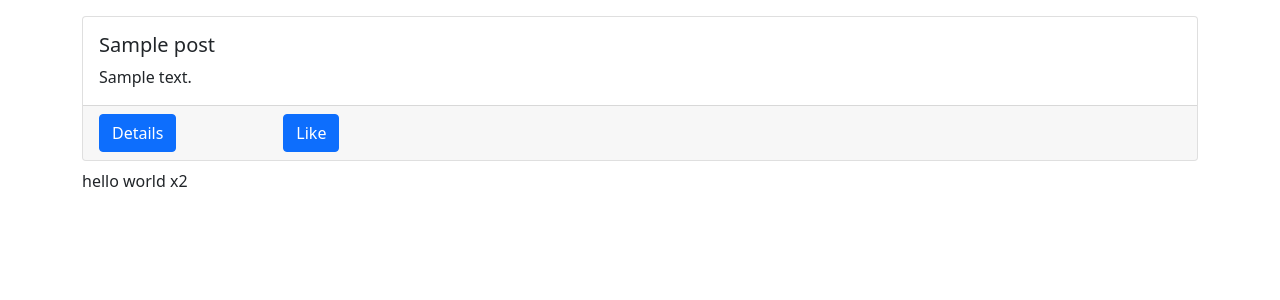
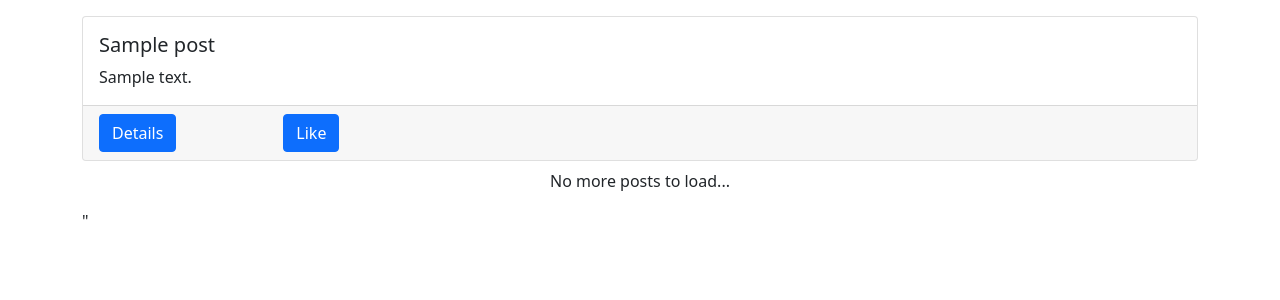
Before and after one commit to Happytyagi1/posts_proj, a Django app: page / in a window 1280 px wide. Shown: the top 300 px of the page. Run offline with Django 5.2, Linux system fonts and the light colour scheme; tables that the repository leaves empty hold one stand-in row (values such as "Sample post"); some libraries are stand-ins or nearby versions.

Commit message:
Loading More Posts with a Button Click

```diff
--- a/dj_ajax/src/posts/static/posts/main.js
+++ b/dj_ajax/src/posts/static/posts/main.js
@@ -1,26 +1,17 @@
 console.log('hello world');
 
-const helloWorldBox = document.getElementById('hello-world');
+
 const postsBox = document.getElementById('posts-box');
 const spinnerBox = document.getElementById('spinner-box');
+const loadBtn = document.getElementById('load-btn');
+const endBox = document.getElementById('end-box');
+
+let visible = 3
 
 
-
+const getData = () => {
 $.ajax({ type: 'GET',
-    url: '/hello-world/',
-    success: function(response){
-        console.log('success', response.text)
-        helloWorldBox.textContent = response.text
-
-    },
-    error: function(error){
-        console.log('error', error);
-    }
-})
-
-
-$.ajax({ type: 'GET',
-    url: '/data/',
+    url:` /data/${visible}/` ,
     success: function(response)
     {
         console.log(response)
@@ -49,6 +40,14 @@ $.ajax({ type: 'GET',
             `
         });
         }, 100)
+        console.log(response.size)
+        if (response.size == 0){
+            endBox.textContent = 'No post added yet...'
+        }
+        else if (response.size <= visible){
+            loadBtn.classList.add('not-visible')
+            endBox.textContent = 'No more posts to load...'
+        }
 
     },
     error: function(error)
@@ -56,3 +55,12 @@ $.ajax({ type: 'GET',
         console.log( error);
     }
 })
+}
+
+loadBtn.addEventListener('click', () => {
+    spinnerBox.classList.remove('not-visible')
+    visible += 3
+    getData()
+})
+
+getData()
--- a/dj_ajax/src/posts/templates/posts/main.html
+++ b/dj_ajax/src/posts/templates/posts/main.html
@@ -14,10 +14,11 @@ posts
     {% comment %} {% for obj in qs %}
       {{ obj.title }} - {{ obj.body }}<br>
     {% endfor %} {% endcomment %}
+    <div id="posts-box" > </div>
     <div id ="spinner-box" class="text-center">
         <div class="spinner-border" role="status"></div>
     </div>
-    <div id="posts-box" > </div>
-    <div id="hello-world">Hello, World!</div>
-
+    <div class="text-center mb-3" id="end-box">
+        <button class="btn btn-primary"  id="load-btn">Load more</button>"
+    </div>"
 {% endblock content %}
--- a/dj_ajax/src/posts/urls.py
+++ b/dj_ajax/src/posts/urls.py
@@ -7,10 +7,10 @@ from .views import(
 
 app_name = 'posts'
 
-urlpatterns = {
+urlpatterns = [
     path('', post_list_and_create, name='main-board'),
 
-    path('data/', load_post_data_view, name='post-data'),
+    path('data/<int:num_posts>/', load_post_data_view, name='post-data'),
 
     path('hello-world/', hello_world_view, name='hello-world'),
-}
+]
--- a/dj_ajax/src/posts/views.py
+++ b/dj_ajax/src/posts/views.py
@@ -8,7 +8,12 @@ def post_list_and_create(request):
     qs = Post.objects.all()
     return render(request, 'posts/main.html', {'qs':qs})
 
-def load_post_data_view(request):
+def load_post_data_view(request, num_posts):
+    visible = 3
+    upper = num_posts
+    lower = upper - visible
+    size = Post.objects.all().count()
+
     qs = Post.objects.all()
     data = []
     for obj in qs:
@@ -16,10 +21,11 @@ def load_post_data_view(request):
             'id': obj.id,
             'title': obj.title,
             'body': obj.body,
+            'liked': True if request.user in obj.liked.all() else False,
             'author': obj.author.user.username,
         }
         data.append(item)
-    return JsonResponse({'data': data})
+    return JsonResponse({'data': data[lower:upper], 'size': size})
 
 def hello_world_view(request):
     return JsonResponse({'text': 'hello world x2'})
```
